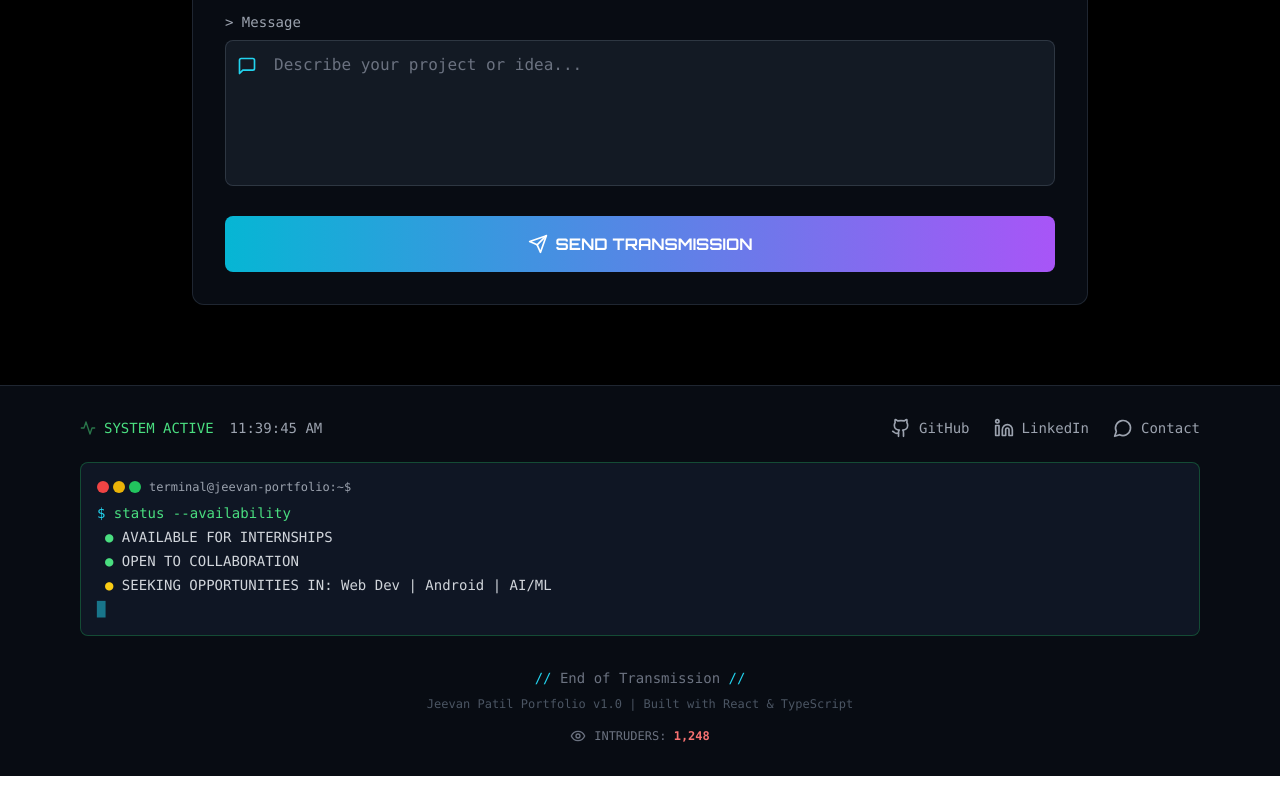
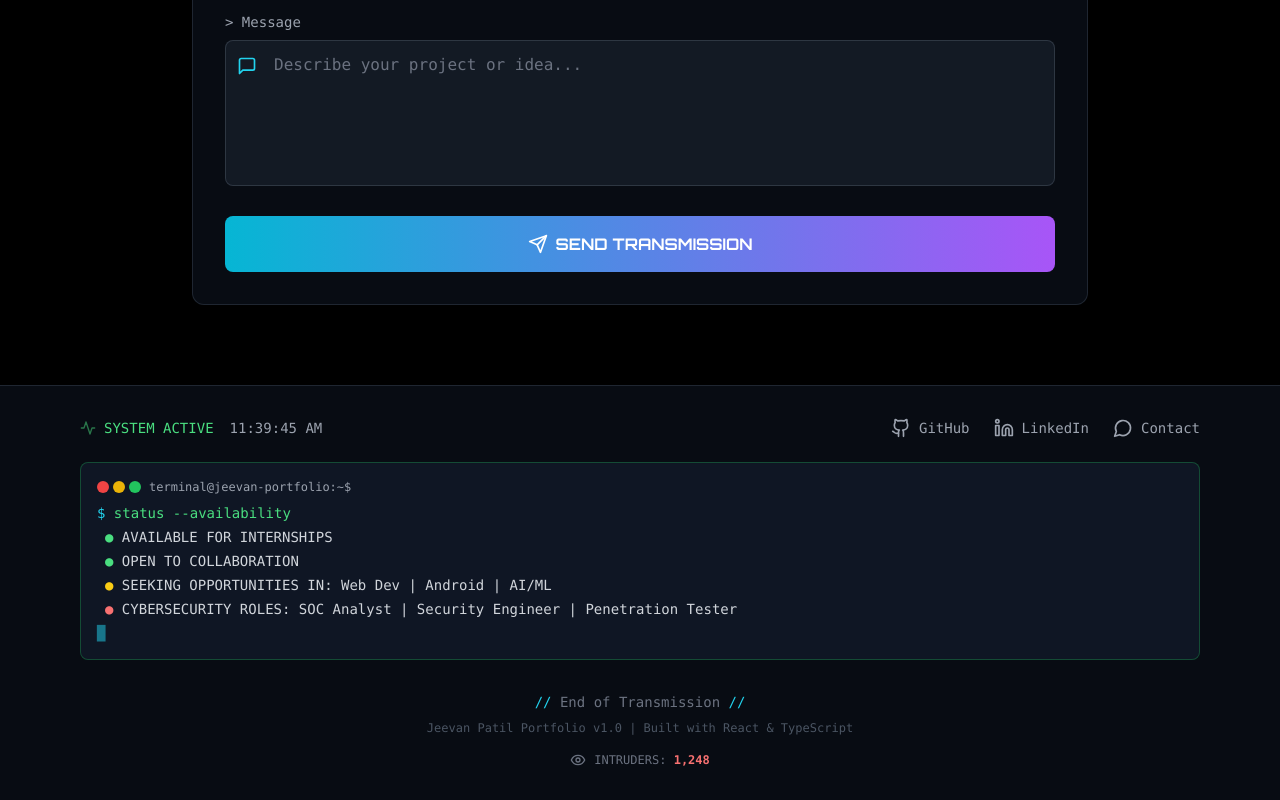
Before and after one commit to JEEVAN2710/portfolio, a React (Vite) app: page / in a window 1280 px wide. Shown: the part 6781-7581 px from the top of the page. Before the commit the page ends 7557 px from the top, so only its background shows below. Built offline with nearby package versions, Linux system fonts and the light colour scheme.

Commit message:
Add cybersecurity role to footer availability status

```diff
--- a/src/components/Footer.tsx
+++ b/src/components/Footer.tsx
@@ -95,6 +95,9 @@ const Footer = () => {
             <div className="text-gray-300 pl-2">
               <span className="text-yellow-400">●</span> SEEKING OPPORTUNITIES IN: Web Dev | Android | AI/ML
             </div>
+            <div className="text-gray-300 pl-2">
+              <span className="text-red-400">●</span> CYBERSECURITY ROLES: SOC Analyst | Security Engineer | Penetration Tester
+            </div>
             <div className="text-cyan-400 mt-2">
               <span className="animate-pulse">█</span>
             </div>
```
